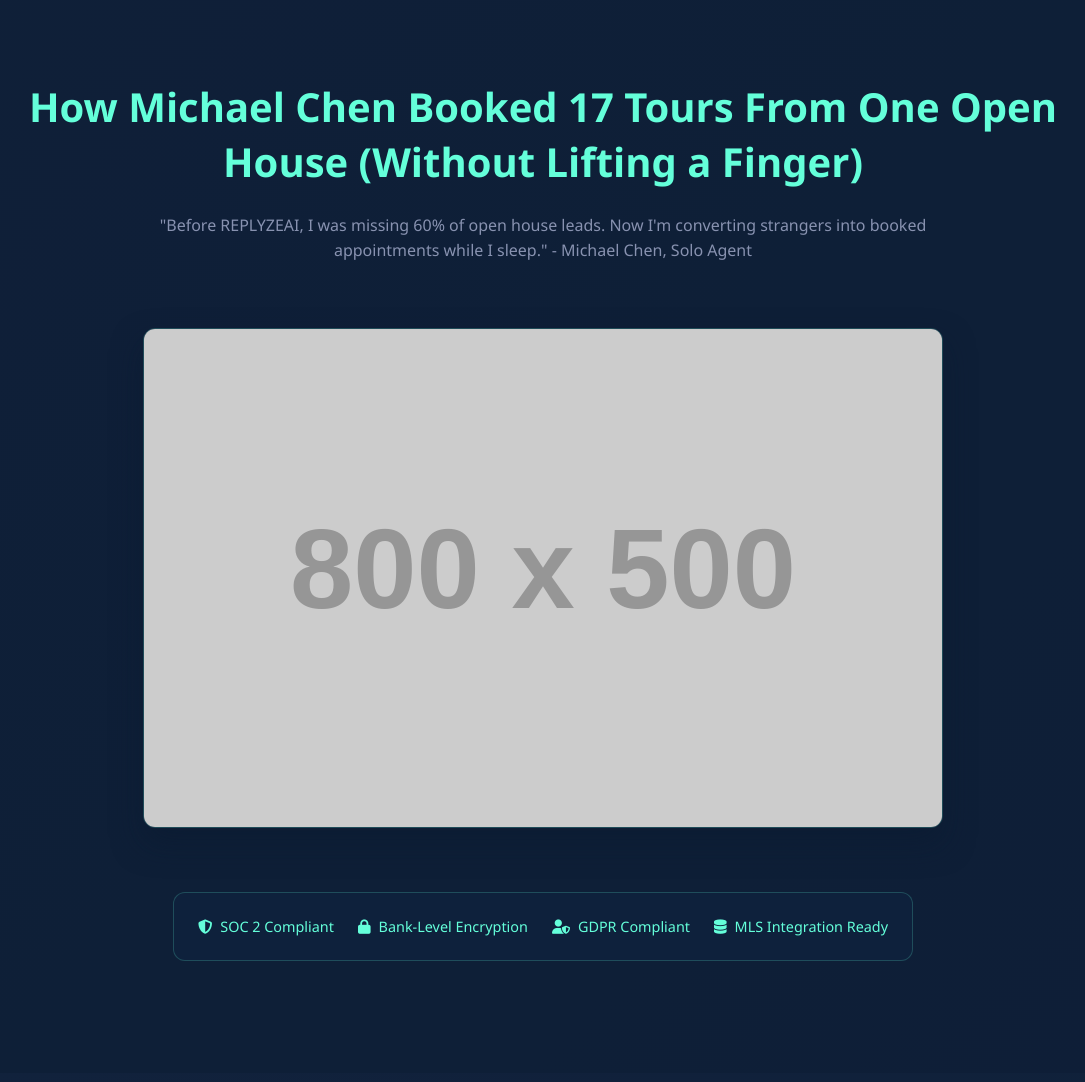
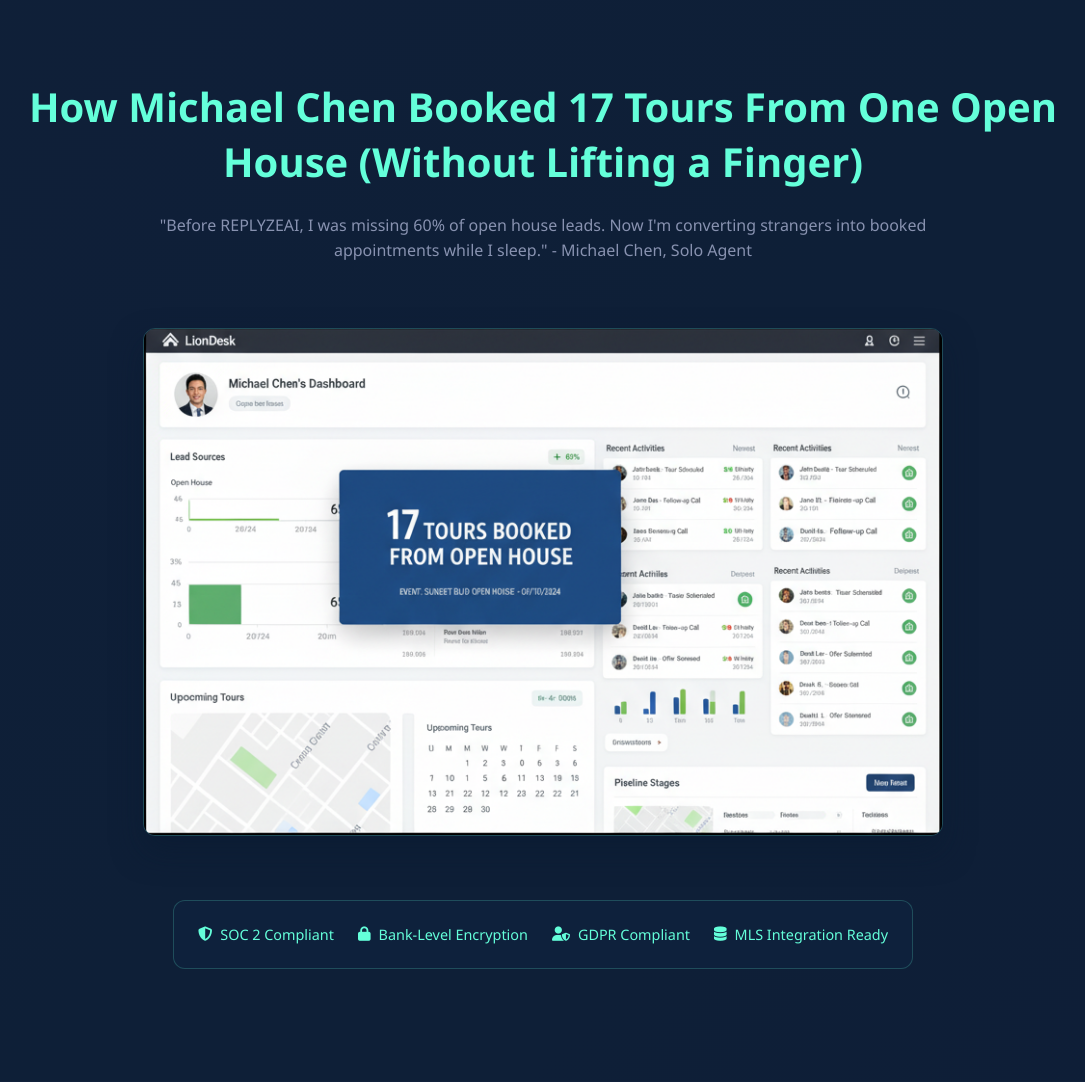
Before and after one commit to playindirty/website, a Flask app: template templates/demo2.html in a window 1280 px wide. Shown: the part 913-1995 px from the top of the page, without its empty margins (97-1182 px from the left). Run offline with Flask 3, Linux system fonts and the light colour scheme; the template is opened without the code that fills it, so the values that code supplies are empty; grey boxes labelled with a size stand in for pictures from a placeholder-image service; parts of the project's set-up code (start-up, migrations or seed data) failed here and were passed over; some libraries are stand-ins or nearby versions.

Commit message:
Update demo2.html

```diff
--- a/templates/demo2.html
+++ b/templates/demo2.html
@@ -201,7 +201,7 @@
     </p>
 
     <div class="proof-container">
-      <img src="https://placehold.co/800x500/0a192f/64ffda/PNG?text=Success+Screenshot:+17+Tours+Booked" alt="Michael Chen's success story" class="proof-image">
+      <img src="michel_chen.webp" alt="Michael Chen's success story" class="proof-image">
 
       <div class="security-bar">
         <div class="security-item">
```
